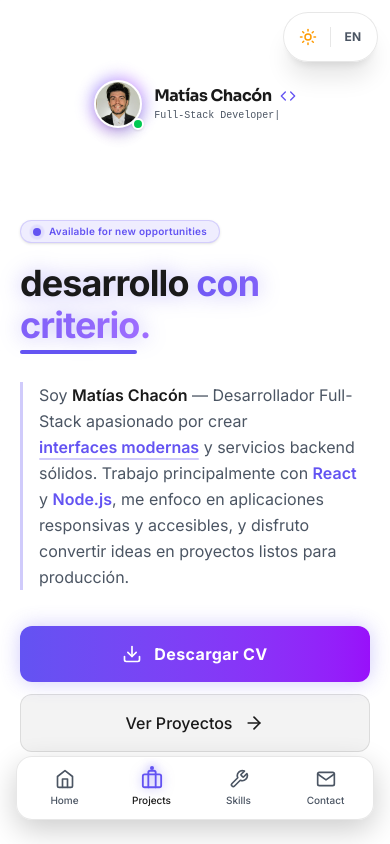
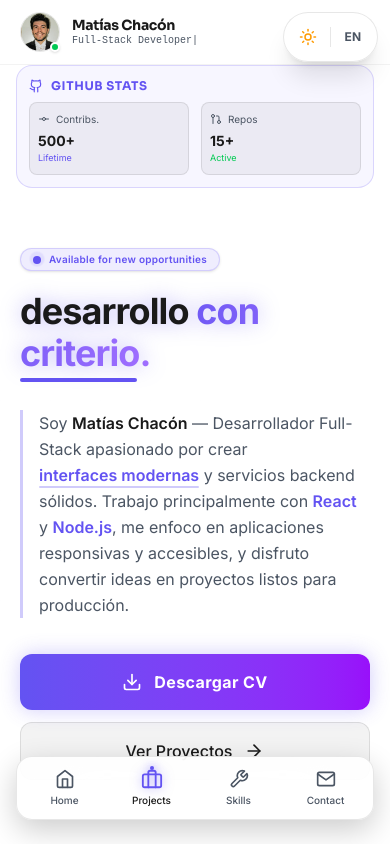
Before and after one commit to Maty910/portfolio, a React (Vite) app: page / in a window 390 px wide. Both pictures are taken after a click on the button "Ver Proyectos". Built offline with nearby package versions, Linux system fonts and the light colour scheme; a web font is replaced by a local one.

Commit message:
refactor: page section for mobile

```diff
--- a/src/components/Page.tsx
+++ b/src/components/Page.tsx
@@ -1,6 +1,6 @@
 import { useEffect, useState, type PropsWithChildren } from 'react';
 import { FiCode } from 'react-icons/fi';
-import { ExternalLink, Github, Database, Download, Mail, MapPin, Check, Copy, GitCommit, GitPullRequest, Layers } from 'lucide-react';
+import { ExternalLink, Github, Mail, MapPin, Check, Copy, GitCommit, GitPullRequest, Layers } from 'lucide-react';
 import LinkedInIcon from '@mui/icons-material/LinkedIn';
 import { SiReact, SiNodedotjs, SiTypescript, SiTailwindcss, SiPostgresql, SiMongodb, SiDocker, SiNextdotjs } from 'react-icons/si';
 import type { Section } from '../types';
@@ -51,7 +51,6 @@ const LocalTime = () => {
     const interval = setInterval(updateTime, 60000);
     return () => clearInterval(interval);
   }, []);
-  // Usa text-text-primary para adaptarse al tema
   return <span className="font-mono text-xs text-text-primary">{time} AR</span>;
 };
 
@@ -66,21 +65,22 @@ export function Page({ children, activeSection = 'home' }: PageProps) {
   };
 
   const renderSidebarContent = () => {
-    // Clases adaptadas a variables CSS
-    // bg-primary/5 se adapta al color primario
-    // bg-text-primary/5 crea un efecto vidrio que sirve para light y dark
+    // Clases base para cards
     const cardBaseClass = "bg-primary/5 p-4 rounded-2xl border border-primary/20 backdrop-blur-sm w-full transition-all duration-300 hover:bg-primary/10 hover:border-primary/30 flex flex-col justify-center min-h-[120px]";
-    const wrapperClass = "flex flex-col gap-4 w-full animate-in fade-in slide-in-from-left-4 duration-700 max-[880px]:animate-in max-[880px]:fade-in max-[880px]:slide-in-from-top-2";
+
+    // Wrapper: En mobile ajustamos margins para que no ocupe tanto
+    const wrapperClass = "flex flex-col gap-4 w-full animate-in fade-in slide-in-from-left-4 duration-700 max-[880px]:animate-in max-[880px]:fade-in max-[880px]:slide-in-from-top-2 max-[880px]:px-4";
 
     if (activeSection === 'projects') {
       return (
         <div className={wrapperClass}>
-          <div className={cardBaseClass}>
-            <h3 className="text-primary font-bold mb-3 flex items-center gap-2 text-xs uppercase tracking-wider">
+          {/* En mobile usamos un layout más horizontal para ahorrar altura */}
+          <div className={`${cardBaseClass} max-[880px]:min-h-0 max-[880px]:p-3`}>
+            <h3 className="text-primary font-bold mb-3 flex items-center gap-2 text-xs uppercase tracking-wider max-[880px]:mb-2">
               <Github size={14} /> GitHub Stats
             </h3>
 
-            <div className="grid grid-cols-2 gap-2 w-full">
+            <div className="grid grid-cols-2 gap-3 w-full">
               <div className="flex flex-col bg-text-primary/5 p-2 rounded-lg border border-text-primary/10">
                 <div className="flex items-center gap-1.5 text-text-secondary text-[10px] mb-1">
                   <GitCommit size={12} />
@@ -93,14 +93,15 @@ export function Page({ children, activeSection = 'home' }: PageProps) {
               <div className="flex flex-col bg-text-primary/5 p-2 rounded-lg border border-text-primary/10">
                 <div className="flex items-center gap-1.5 text-text-secondary text-[10px] mb-1">
                   <GitPullRequest size={12} />
-                  <span>Public Repos</span>
+                  <span>Repos</span>
                 </div>
                 <span className="text-text-primary font-bold text-sm">15+</span>
                 <span className="text-[9px] text-green-500">Active</span>
               </div>
             </div>
 
-            <div className="mt-3 pt-3 border-t border-text-primary/10 flex items-center gap-2">
+            {/* Ocultamos esto en mobile muy chico para ahorrar espacio */}
+            <div className="hidden sm:flex mt-3 pt-3 border-t border-text-primary/10 items-center gap-2">
               <div className="w-1.5 h-1.5 rounded-full bg-amber-400 animate-pulse" />
               <p className="text-[10px] text-text-secondary">Building: <span className="text-text-primary font-medium">Portfolio V2</span></p>
             </div>
@@ -112,44 +113,22 @@ export function Page({ children, activeSection = 'home' }: PageProps) {
     if (activeSection === 'skills') {
       return (
         <div className={wrapperClass}>
-          <div className={cardBaseClass}>
-            <h3 className="text-primary font-bold mb-3 flex items-center gap-2 text-xs uppercase tracking-wider">
+          <div className={`${cardBaseClass} max-[880px]:min-h-0 max-[880px]:p-3`}>
+            <h3 className="text-primary font-bold mb-3 flex items-center gap-2 text-xs uppercase tracking-wider max-[880px]:mb-2">
               <Layers size={14} /> Main Stack
             </h3>
 
             <div className="grid grid-cols-4 gap-2 w-full place-items-center">
-              {/* Row 1: Frontend */}
-              <div className="p-1.5 bg-[#61dafb]/10 rounded-lg border border-[#61dafb]/20" title="React">
-                <SiReact size={16} className="text-[#61dafb]" />
-              </div>
-              <div className="p-1.5 bg-text-primary/5 rounded-lg border border-text-primary/10" title="Next.js">
-                <SiNextdotjs size={16} className="text-text-primary" />
-              </div>
-              <div className="p-1.5 bg-[#38bdf8]/10 rounded-lg border border-[#38bdf8]/20" title="Tailwind">
-                <SiTailwindcss size={16} className="text-[#38bdf8]" />
-              </div>
-              <div className="p-1.5 bg-[#3178c6]/10 rounded-lg border border-[#3178c6]/20" title="TypeScript">
-                <SiTypescript size={16} className="text-[#3178c6]" />
-              </div>
-
-              {/* Row 2: Backend & Tools */}
-              <div className="p-1.5 bg-[#8cc84b]/10 rounded-lg border border-[#8cc84b]/20" title="Node.js">
-                <SiNodedotjs size={16} className="text-[#8cc84b]" />
-              </div>
-              <div className="p-1.5 bg-[#336791]/10 rounded-lg border border-[#336791]/20" title="PostgreSQL">
-                <SiPostgresql size={16} className="text-[#336791]" />
-              </div>
-              <div className="p-1.5 bg-[#47a248]/10 rounded-lg border border-[#47a248]/20" title="MongoDB">
-                <SiMongodb size={16} className="text-[#47a248]" />
-              </div>
-              <div className="p-1.5 bg-[#2496ed]/10 rounded-lg border border-[#2496ed]/20" title="Docker">
-                <SiDocker size={16} className="text-[#2496ed]" />
-              </div>
+              {/* Iconos compactos */}
+              <div className="p-1.5 bg-[#61dafb]/10 rounded-lg border border-[#61dafb]/20"><SiReact size={16} className="text-[#61dafb]" /></div>
+              <div className="p-1.5 bg-text-primary/5 rounded-lg border border-text-primary/10"><SiNextdotjs size={16} className="text-text-primary" /></div>
+              <div className="p-1.5 bg-[#38bdf8]/10 rounded-lg border border-[#38bdf8]/20"><SiTailwindcss size={16} className="text-[#38bdf8]" /></div>
+              <div className="p-1.5 bg-[#3178c6]/10 rounded-lg border border-[#3178c6]/20"><SiTypescript size={16} className="text-[#3178c6]" /></div>
+              <div className="p-1.5 bg-[#8cc84b]/10 rounded-lg border border-[#8cc84b]/20"><SiNodedotjs size={16} className="text-[#8cc84b]" /></div>
+              <div className="p-1.5 bg-[#336791]/10 rounded-lg border border-[#336791]/20"><SiPostgresql size={16} className="text-[#336791]" /></div>
+              <div className="p-1.5 bg-[#47a248]/10 rounded-lg border border-[#47a248]/20"><SiMongodb size={16} className="text-[#47a248]" /></div>
+              <div className="p-1.5 bg-[#2496ed]/10 rounded-lg border border-[#2496ed]/20"><SiDocker size={16} className="text-[#2496ed]" /></div>
             </div>
-
-            <p className="text-[9px] text-text-secondary text-center mt-3 pt-2 border-t border-text-primary/10">
-              Always learning new technologies
-            </p>
           </div>
         </div>
       );
@@ -158,33 +137,19 @@ export function Page({ children, activeSection = 'home' }: PageProps) {
     if (activeSection === 'contact') {
       return (
         <div className={wrapperClass}>
-          <div className={cardBaseClass}>
-            <h3 className="text-primary font-bold mb-3 flex items-center gap-2 text-xs uppercase tracking-wider">
-              <Database size={14} /> Status & Location
-            </h3>
-
+          <div className={`${cardBaseClass} max-[880px]:min-h-0 max-[880px]:p-3`}>
             <div className="flex flex-col gap-2.5 w-full">
-
-              <div className="flex items-center gap-2 bg-green-500/10 p-1.5 px-2 rounded-lg border border-green-500/20">
-                <span className="relative flex h-2 w-2">
-                  <span className="animate-ping absolute inline-flex h-full w-full rounded-full bg-green-400 opacity-75"></span>
-                  <span className="relative inline-flex rounded-full h-2 w-2 bg-green-500"></span>
-                </span>
-                <span className="text-[9px] font-bold text-green-500 uppercase tracking-wide">Available for hire</span>
-              </div>
-
+              {/* Header compacto para mobile */}
               <div className="flex justify-between items-center bg-text-primary/5 p-2 rounded-lg border border-text-primary/10">
                 <div className="flex items-center gap-1.5 text-text-secondary text-[10px]">
                   <MapPin size={12} />
-                  <span>BA, Argentina</span>
+                  <span>BA, Arg</span>
                 </div>
                 <LocalTime />
               </div>
-
               <button
                 onClick={handleCopyEmail}
                 className="flex items-center justify-between w-full bg-primary/10 hover:bg-primary/20 border border-primary/30 p-2 rounded-lg transition-all group cursor-pointer active:scale-95"
-                title="Copiar email"
               >
                 <div className="flex items-center gap-2 overflow-hidden">
                   <Mail size={12} className="text-primary shrink-0" />
@@ -192,7 +157,6 @@ export function Page({ children, activeSection = 'home' }: PageProps) {
                 </div>
                 {copied ? <Check size={12} className="text-green-500 shrink-0" /> : <Copy size={12} className="text-text-secondary group-hover:text-text-primary shrink-0" />}
               </button>
-
             </div>
           </div>
         </div>
@@ -200,25 +164,23 @@ export function Page({ children, activeSection = 'home' }: PageProps) {
     }
 
     // --- DEFAULT SIDEBAR (Home) ---
+    // EN MOBILE: Retornamos null o un div vacío para NO duplicar la foto y stats en la home.
+    // La home.tsx ya tiene un hero section importante.
     return (
-      <div className="flex flex-col items-center w-full gap-6 animate-in fade-in zoom-in-95 duration-700">
+      <div className="max-[880px]:hidden flex flex-col items-center w-full gap-6 animate-in fade-in zoom-in-95 duration-700">
         <div className="relative group w-fit mx-auto">
-          {/* Anillo del avatar usando variable primaria */}
-          <div className="absolute inset-[-3px] max-[880px]:inset-[-2px] bg-gradient-to-r from-primary via-purple-500 to-primary rounded-full opacity-60 blur-sm group-hover:opacity-90 group-hover:blur-md transition-all duration-500 animate-[spin_4s_linear_infinite]" />
-
-          {/* Fondo del avatar usa bg-bg-base para fundirse con el fondo */}
-          <div className="relative w-[110px] h-[110px] max-[880px]:w-[80px] max-[880px]:h-[80px] rounded-full overflow-hidden border-[3px] max-[880px]:border-[2px] border-bg-base bg-bg-base shadow-2xl">
+          <div className="absolute inset-[-3px] bg-gradient-to-r from-primary via-purple-500 to-primary rounded-full opacity-60 blur-sm group-hover:opacity-90 group-hover:blur-md transition-all duration-500 animate-[spin_4s_linear_infinite]" />
+          <div className="relative w-[110px] h-[110px] rounded-full overflow-hidden border-[3px] border-bg-base bg-bg-base shadow-2xl">
             <img className="w-full h-full object-cover object-top transition-transform duration-700 group-hover:scale-110" src="/images/FOTO DE PERFIL.jpg" alt="Profile" />
             <div className="absolute inset-0 bg-gradient-to-tr from-primary/30 to-transparent opacity-0 group-hover:opacity-100 transition-opacity duration-500" />
           </div>
-
           <div className="absolute -bottom-2 left-1/2 -translate-x-1/2 flex items-center gap-1.5 bg-bg-base px-2 py-0.5 rounded-full border border-green-500/30 shadow-lg shadow-green-500/10 transition-transform hover:scale-105 cursor-help whitespace-nowrap z-10">
             <span className="w-1.5 h-1.5 bg-green-500 rounded-full animate-pulse shadow-[0_0_5px_#22c55e]"></span>
             <span className="text-[9px] font-bold text-green-500 tracking-tight">Open to work</span>
           </div>
         </div>
 
-        <div className="hidden lg:flex flex-col gap-2 w-full">
+        <div className="flex flex-col gap-2 w-full">
           <div className="flex gap-2">
             <div className="flex-1 bg-text-primary/5 backdrop-blur-sm px-3 py-2 rounded-xl border border-text-primary/10 hover:border-primary/40 transition-colors group flex flex-col items-center justify-center">
               <p className="text-xl font-bold text-text-primary">3+</p>
@@ -231,7 +193,7 @@ export function Page({ children, activeSection = 'home' }: PageProps) {
           </div>
         </div>
 
-        <div className="hidden lg:flex flex-col gap-2 pt-2 border-t border-text-primary/10 w-full">
+        <div className="flex flex-col gap-2 pt-2 border-t border-text-primary/10 w-full">
           <p className="text-[10px] text-primary font-bold uppercase tracking-widest mb-1">Connect</p>
           <a href="https://github.com/Maty910" target="_blank" rel="noopener noreferrer" className="flex items-center justify-between px-3 py-2 rounded-lg text-sm text-text-secondary hover:text-text-primary hover:bg-text-primary/5 transition-all group border border-transparent hover:border-text-primary/10">
             <div className="flex items-center gap-2"><Github size={16} /><span>GitHub</span></div>
@@ -241,54 +203,56 @@ export function Page({ children, activeSection = 'home' }: PageProps) {
             <div className="flex items-center gap-2"><LinkedInIcon style={{ fontSize: 18 }} /><span>LinkedIn</span></div>
             <ExternalLink size={12} className="opacity-0 group-hover:opacity-100 transition-opacity" />
           </a>
-          <a href="/cv.pdf" target="_blank" rel="noopener noreferrer" className="mt-2 flex items-center justify-center gap-2 px-4 py-2.5 rounded-lg bg-primary text-white text-sm font-semibold shadow-lg shadow-primary/20 hover:bg-primary/80 hover:translate-y-[-2px] transition-all">
-            <Download size={16} /><span>Download CV</span>
-          </a>
-        </div>
-
-        <div className="lg:hidden flex justify-center gap-3 w-full">
-           <a href="https://github.com/Maty910" target="_blank" rel="noopener noreferrer" className="p-2 bg-text-primary/5 rounded-lg text-text-secondary hover:text-text-primary border border-text-primary/10">
-             <Github size={16} />
-           </a>
-           <a href="https://linkedin.com/in/tu-usuario" target="_blank" rel="noopener noreferrer" className="p-2 bg-[#0077b5]/10 rounded-lg text-text-secondary hover:text-[#0077b5] border border-[#0077b5]/20">
-             <LinkedInIcon style={{ fontSize: 18 }} />
-           </a>
         </div>
       </div>
     );
   };
 
   return (
-    // CAMBIO IMPORTANTE: bg-bg-base y text-text-primary
     <div className="page w-full min-h-screen bg-bg-base text-text-primary overflow-x-hidden selection:bg-primary/30 selection:text-white relative transition-colors duration-500">
 
       {/* Fondo Decorativo */}
       <div className="fixed inset-0 pointer-events-none opacity-[0.03] bg-[linear-gradient(rgba(99,83,242,0.1)_1px,transparent_1px),linear-gradient(90deg,rgba(99,83,242,0.1)_1px,transparent_1px)] bg-[size:50px_50px] [mask-image:radial-gradient(ellipse_at_top_left,black_40%,transparent_70%)] z-0" />
 
-      {/* Mobile Layout - Optimizado y minimalista */}
-      <div className="min-[881px]:hidden w-full flex flex-col items-center pt-20 pb-2 px-4 relative z-10">
-        {/* Header compacto con avatar */}
-        <div className="flex items-center gap-3 mb-6 animate-in fade-in zoom-in-95 duration-500">
-          <div className="relative group w-fit">
-            <div className="absolute inset-[-2px] bg-gradient-to-r from-primary via-purple-500 to-primary rounded-full opacity-60 blur-sm animate-[spin_4s_linear_infinite]" />
-            <div className="relative w-12 h-12 rounded-full overflow-hidden border-2 border-bg-base bg-bg-base shadow-lg">
-              <img className="w-full h-full object-cover object-top" src="/images/FOTO DE PERFIL.jpg" alt="Profile" />
-            </div>
-            <div className="absolute -bottom-0.5 -right-0.5 w-3 h-3 bg-green-500 rounded-full border-2 border-bg-base shadow-sm" />
+      {/* =======================
+          LAYOUT MOBILE (Compact App Bar)
+      ======================== */}
+      <div className="min-[881px]:hidden w-full relative z-20">
+
+        {/* Header Flotante / Sticky */}
+        <header className="sticky top-0 z-40 w-full bg-bg-base/80 backdrop-blur-xl border-b border-text-primary/5 px-5 py-3 flex items-center justify-between transition-all duration-300">
+
+          {/* Left: Avatar + Name (Compacto) */}
+          <div className="flex items-center gap-3">
+             <div className="relative">
+                <div className="w-10 h-10 rounded-full overflow-hidden border border-text-primary/10">
+                   <img className="w-full h-full object-cover object-top" src="/images/FOTO DE PERFIL.jpg" alt="Profile" />
+                </div>
+                <div className="absolute bottom-0 right-0 w-2.5 h-2.5 bg-green-500 rounded-full border-2 border-bg-base shadow-sm"></div>
+             </div>
+             <div className="flex flex-col">
+                <h1 className="text-sm font-bold text-text-primary leading-tight">Matías Chacón</h1>
+                <p className="text-[10px] text-text-secondary font-mono leading-tight">{typingText}</p>
+             </div>
           </div>
-          <div className="flex flex-col">
-            <h1 className="text-base font-bold text-text-primary flex items-center gap-2">
-              Matías Chacón
-              <FiCode className="text-primary" size={16} />
-            </h1>
-            <p className="text-text-secondary text-[10px] font-mono">{typingText}</p>
+
+          {/* Right: Espacio para el logo flotante o controles (el logo ya está fixed) */}
+        </header>
+
+        {/* Dynamic Content Bar (Justo debajo del header) */}
+        {/* Solo mostramos esto si NO es Home, o si querés mostrar algo específico */}
+        {activeSection !== 'home' && (
+          <div className="w-full animate-in fade-in slide-in-from-top-2 duration-500">
+            {renderSidebarContent()}
           </div>
-        </div>
+        )}
       </div>
 
-      {/* Desktop Layout */}
+      {/* =======================
+          LAYOUT DESKTOP
+      ======================== */}
       <div className="hidden min-[881px]:block">
-        <header className="fixed top-8 left-28 z-20 transition-all animate-in fade-in slide-in-from-top-4 duration-700">
+        <header className="fixed top-8 left-28 z-20 transition-all duration-300 animate-in fade-in slide-in-from-top-4 duration-700">
           <h1 className="flex items-center gap-3 mb-1 text-2xl font-bold group cursor-default">
             <div className="relative">
               <span className="bg-gradient-to-r from-text-primary via-primary to-text-primary bg-clip-text text-transparent group-hover:via-primary transition-all duration-500">Matías Chacón</span>
@@ -298,13 +262,13 @@ export function Page({ children, activeSection = 'home' }: PageProps) {
           </h1>
           <p className="text-text-secondary text-xs font-mono tracking-wider pl-1 border-l-2 border-primary/30 ml-1 px-2 h-4">{typingText}</p>
         </header>
-        <div className="fixed top-28 left-28 z-20 w-[220px] flex flex-col gap-6 transition-all animate-in zoom-in-95 duration-700 delay-150">
+        <div className="fixed top-28 left-28 z-20 w-[220px] flex flex-col gap-6 transition-all duration-300 animate-in zoom-in-95 duration-700 delay-150">
           {renderSidebarContent()}
         </div>
       </div>
 
-      {/* Logo Flotante - Desktop only para evitar conflicto con controles móviles */}
-      <div className="hidden min-[881px]:block fixed top-6 right-8 z-30 animate-in fade-in slide-in-from-top-4 duration-700 delay-500">
+      {/* Logo Flotante (Desktop only or tiny in mobile) */}
+      <div className="fixed top-6 right-8 z-30 animate-in fade-in slide-in-from-top-4 duration-700 delay-500 max-[880px]:hidden">
         <img className="w-[80px] object-contain opacity-80 hover:opacity-100 transition-all duration-500" src="/Logo Mati.svg" alt="Matias Logo" />
       </div>
 
```
